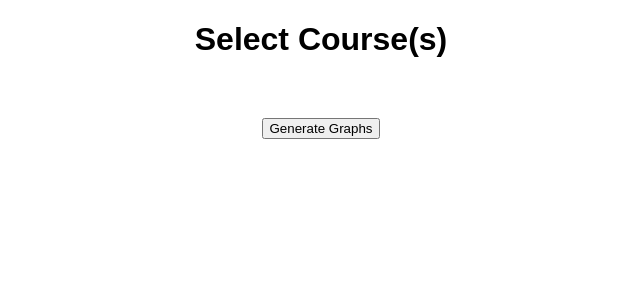
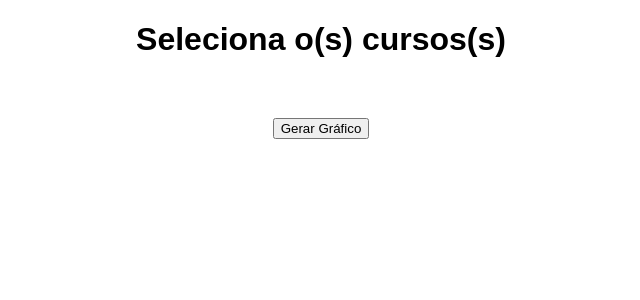
Before and after one commit to shinir/feup-projeto-integrador, a Flask app: page /colocados in a window 1280 px wide. Shown: the top 300 px of the page, without its empty margins (319-959 px from the left). Run offline with Flask 3, Linux system fonts and the light colour scheme; data that the repository does not hold is empty.

Commit message:
to portuguese

```diff
--- a/templates/display_candidatos.html
+++ b/templates/display_candidatos.html
@@ -25,11 +25,11 @@
 <!DOCTYPE html>
 <html>
 <head>
-    <title>Generate Graphs</title>
+    <title>Página de Seleção</title>
     <link rel="stylesheet" href="{{ url_for('static', filename='display.css') }}">
 </head>
 <body>
-    <h1>Select Course(s)</h1>
+    <h1>Seleciona o(s) cursos(s)</h1>
 
     <form action="{{ url_for('candidatos_graph') }}" method="POST">
         {% for row in data %}
@@ -38,7 +38,7 @@
             <br>
         {% endfor %}
         <br>
-        <input type="submit" value="Generate Graphs">
+        <input type="submit" value="Gerar Gráfico">
     </form>
 </body>
 </html>
--- a/templates/display_colocados.html
+++ b/templates/display_colocados.html
@@ -25,11 +25,11 @@
 <!DOCTYPE html>
 <html>
 <head>
-    <title>Generate Graphs</title>
+    <title>Página de seleção</title>
     <link rel="stylesheet" href="{{ url_for('static', filename='display.css') }}">
 </head>
 <body>
-    <h1>Select Course(s)</h1>
+    <h1>Seleciona o(s) cursos(s)</h1>
 
     <form action="{{ url_for('colocados_graph') }}" method="POST">
         {% for row in data %}
@@ -38,7 +38,7 @@
             <br>
         {% endfor %}
         <br>
-        <input type="submit" value="Generate Graphs">
+        <input type="submit" value="Gerar Gráfico">
     </form>
 </body>
 </html>
--- a/templates/results.html
+++ b/templates/results.html
@@ -1,7 +1,7 @@
 <!DOCTYPE html>
 <html>
 <head>
-    <title>Graph Results</title>
+    <title>Resultado</title>
     <link rel="stylesheet" href="{{ url_for('static', filename='results.css') }}">
     <style>
         .graph-container {
@@ -15,7 +15,7 @@
     </style>
 </head>
 <body>
-    <h1>Graph Results</h1>
+    <h1>Resultado</h1>
 
     {% for graph in graphs %}
         <h2>{{ graph.title }}</h2>
```
Also changed, not shown: graphs/all_courses.png.
